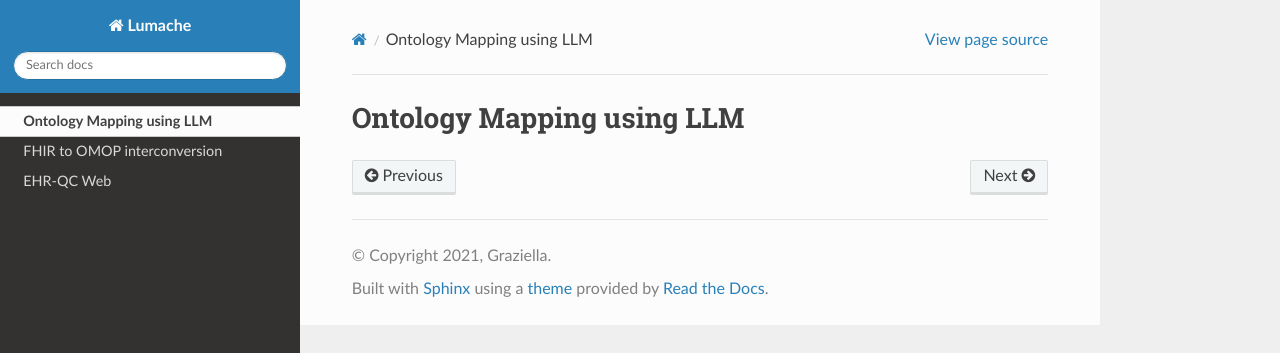
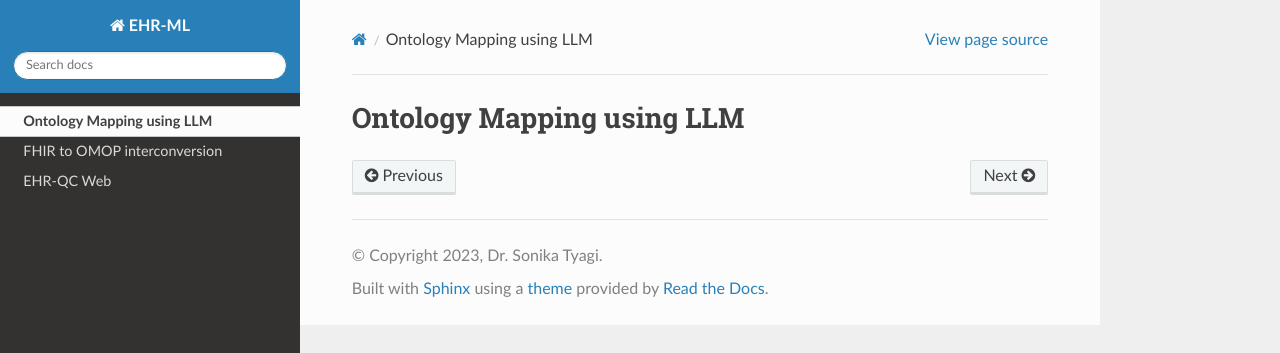
Before and after one commit to ryashpal/ehr-qc-2.0-tutorial, a Sphinx documentation site: the page built from docs/source/onto_map_llm.rst, in a window 1280 px wide. Shown: the top 353 px of the page. Built offline with Sphinx 7.4.7 and the Read the Docs theme 3.1.0, drawn with Linux system fonts in a browser that asks for light colours.

Commit message:
Updated copyrights + other changes

```diff
--- a/docs/source/conf.py
+++ b/docs/source/conf.py
@@ -2,9 +2,9 @@
 
 # -- Project information
 
-project = 'Lumache'
-copyright = '2021, Graziella'
-author = 'Graziella'
+project = 'EHR-ML'
+copyright = '2023, Dr. Sonika Tyagi'
+author = 'Yashpal Ramakrishnaiah'
 
 release = '0.1'
 version = '0.1.0'
--- a/docs/source/index.rst
+++ b/docs/source/index.rst
@@ -12,8 +12,7 @@ and clinical outcome modeling. It introduces three major improvements:
 
 Together, these updates enable fully automated workflows, robust interoperability, and improved accessibility making EHR-QC 2.0 a more powerful and user-friendly tool for healthcare data analytics.
 
-The tool is available at: `https://ehrqc.tsonika-lab.cloud.edu.au <https://ehrqc.tsonika-lab.cloud.edu.au>`_
-
+The tool is available at: `http://ehrqc.tsonika-lab.cloud.edu.au <http://ehrqc.tsonika-lab.cloud.edu.au>`_
 
 
 .. note::
--- a/pyproject.toml
+++ b/pyproject.toml
@@ -3,6 +3,6 @@ requires = ["flit_core >=3.2,<4"]
 build-backend = "flit_core.buildapi"
 
 [project]
-name = "lumache"
-authors = [{name = "Graziella", email = "graziella@lumache"}]
+name = "EHR-QC-2.0"
+authors = [{name = "Yashpal Ramakrishnaiah", email = "yashpal.ramakrishnaiah1@monash.edu"}]
 dynamic = ["version", "description"]
```
